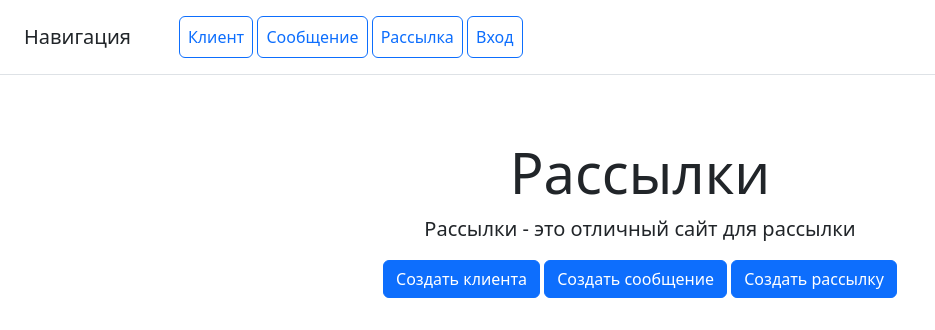
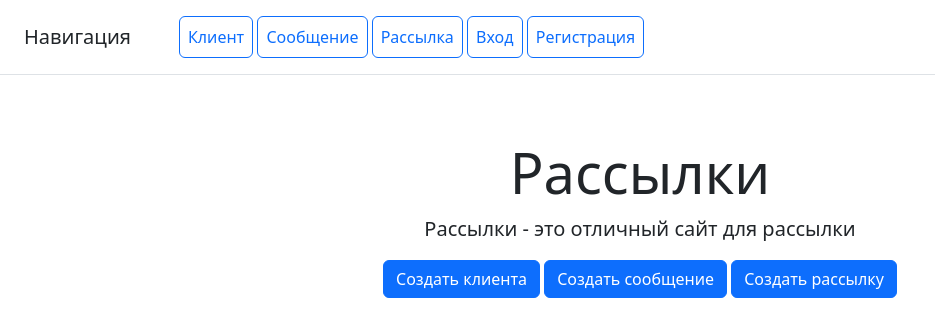
Before and after one commit to olgakostenko240/project_course_4, a Django app: page /campaign/ in a window 1280 px wide. Shown: the top 330 px of the page, without its empty margins (0-935 px from the left). Run offline with Django 5.2, Linux system fonts and the light colour scheme; data that the repository does not hold is empty; some libraries are stand-ins or nearby versions.

Commit message:
Добавлена кнопка регистрации в меню

```diff
--- a/clients/templates/clients/includes/inc_menu.html
+++ b/clients/templates/clients/includes/inc_menu.html
@@ -11,6 +11,7 @@
         </form>
         {% else %}
         <a class="p-2 btn btn-outline-primary" href="{% url 'users:login' %}">Вход</a>
+        <a class="p-2 btn btn-outline-primary" href="{% url 'users:register' %}">Регистрация</a>
         {% endif %}
     </nav>
 </div>
```
